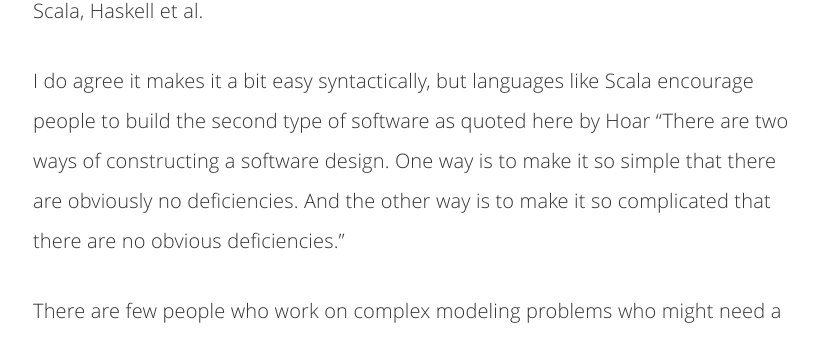
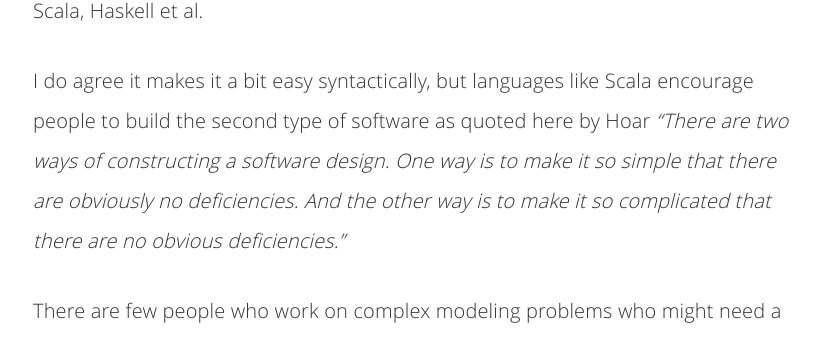
Before and after one commit to yehohanan7/old_yehohanan7.github.io, a Jekyll site: the page built from _posts/2017-01-17-essential-language.markdown, in a window 1280 px wide and 900 px high, scrolled down 889 px. Shown: the part 193-530 px from the top of the window, without its empty margins (227-1047 px from the left). Built offline with Jekyll 4.4.1, drawn with Linux system fonts in a browser that asks for light colours; comment, search, counter and statistics services are not loaded.

Commit message:
new blog

```diff
--- a/_posts/2017-01-17-essential-language.markdown
+++ b/_posts/2017-01-17-essential-language.markdown
@@ -16,7 +16,7 @@
 I also liked ideas of Haskell which is striving hard to be the purest functional language! I support Haskell to see how far we could get with building higher and higher levels of abstractions.
 Ok now you will agree that I love functional programming, I embrace every ideas proposed by functional programming, but I hate the idea that you could do functional programming only in languages like Scala, Haskell et al.
 
-I do agree it makes it a bit easy syntactically, but languages like Scala encourage people to build the second type of software as quoted here by Hoar “There are two ways of constructing a software design. One way is to make it so simple that there are obviously no deficiencies. And the other way is to make it so complicated that there are no obvious deficiencies.”
+I do agree it makes it a bit easy syntactically, but languages like Scala encourage people to build the second type of software as quoted here by Hoar <i>“There are two ways of constructing a software design. One way is to make it so simple that there are obviously no deficiencies. And the other way is to make it so complicated that there are no obvious deficiencies.”</i>
 
 There are few people who work on complex modeling problems who might need a lot of support from the language, I am not fortunate enough to work on such domains yet. But majority of the developers (be it Fullstack, half stack, backend engineer, devops engineer et al.) work on projects that involves interacting heavily with real world — move data between micro services, store data, orchestrate between multiple services, react to events, send emails, measure activities, automate everything that could be automated, monitor systems, etc.
 Do you see a common patterns in the kind of work people do?
```
